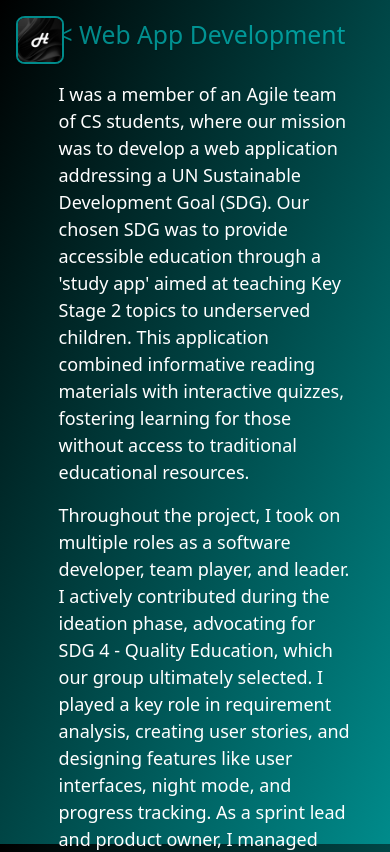
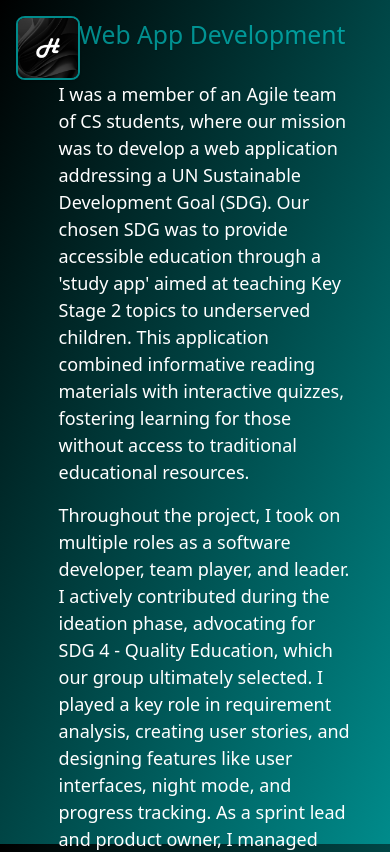
Before and after one commit to HMZMH/hamzah-mahmood-portfolio, a React (Create React App) app: page /project1 in a window 390 px wide. Shown: the top 852 px of the page. Built offline with nearby package versions, Linux system fonts and the light colour scheme.

Commit message:
Title div width bug fix

```diff
--- a/src/App.css
+++ b/src/App.css
@@ -12,8 +12,6 @@ body {
     background-attachment: fixed;
     overflow-x: hidden;
     scroll-behavior: smooth;
-    min-height: 100vh !important;
-    min-width: 100vw !important;
 }
 
 h1{
@@ -66,7 +64,6 @@ li{
 
 #title-div{
     height: 100vh;
-    width: 100vw;
 }
 
 .content-div{
--- a/src/homepage/Socials.css
+++ b/src/homepage/Socials.css
@@ -35,8 +35,8 @@
 
 @media only screen and (max-width: 900px) {
     #logos{
-        width: 3rem;
-        height: 3rem;
+        width: 4rem;
+        height: 4rem;
         padding: 20%;
     }
   }
```
